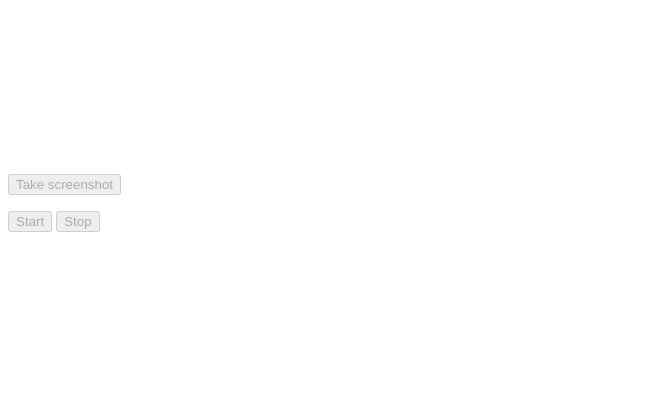
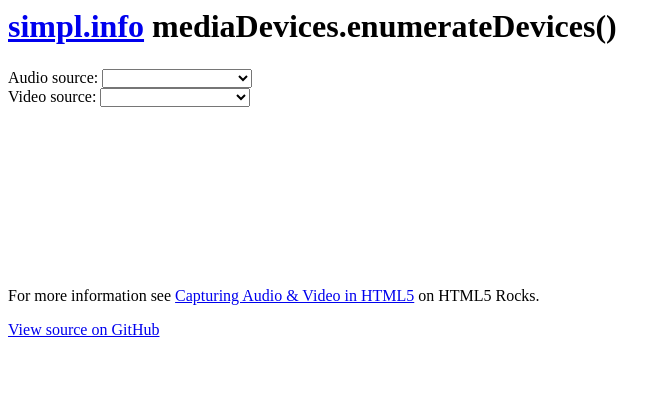
Before and after one commit to alifrio75/webcam-test-mobile, a plain HTML site: page index.html in a window 1280 px wide. Shown: the whole page, without its empty margins (0-671 px from the left). Drawn offline with Linux system fonts and the light colour scheme.

Commit message:
Update index.html

```diff
--- a/index.html
+++ b/index.html
@@ -1,10 +1,88 @@
+<!DOCTYPE html>
 
-<p><video id="video" autoplay="autoplay"></video></p>
-<p><input type="button" id="buttonSnap" value="Take screenshot" disabled="disabled" onclick="snapshot()" /></p>
-<p>
-<input type="button" id="buttonStart" value="Start" disabled="disabled" onclick="start()" />
-<input type="button" id="buttonStop" value="Stop" disabled="disabled" onclick="stop()" />
-</p>
-<p><canvas id="canvas"></canvas></p>
+<!--
+Copyright 2017 Google Inc.
+Licensed under the Apache License, Version 2.0 (the "License");
+you may not use this file except in compliance with the License.
+You may obtain a copy of the License at
+    http://www.apache.org/licenses/LICENSE-2.0
+Unless required by applicable law or agreed to in writing, software
+distributed under the License is distributed on an "AS IS" BASIS,
+WITHOUT WARRANTIES OR CONDITIONS OF ANY KIND, either express or implied.
+See the License for the specific language governing permissions and
+limitations under the License.
+-->
 
-<script src="/js.js"></script>
+<html lang="en">
+<head>
+
+<script>
+//  philipwalton.com/articles/the-google-analytics-setup-i-use-on-every-site-i-build
+window.ga = window.ga || function() {
+  (ga.q = ga.q || []).push(arguments);
+};
+ga('create', 'UA-33848682-1', 'auto');
+ga('set', 'transport', 'beacon');
+ga('send', 'pageview');
+</script>
+<script async src="https://www.google-analytics.com/analytics.js"></script>
+
+<meta charset="utf-8">
+<meta name="description" content="Simplest possible examples of HTML, CSS and JavaScript.">
+<meta name="author" content="//samdutton.com">
+<meta name="viewport" content="width=device-width, initial-scale=1">
+<meta itemprop="name" content="simpl.info: simplest possible examples of HTML, CSS and JavaScript">
+<meta itemprop="image" content="/images/icons/icon192.png">
+<meta id="theme-color" name="theme-color" content="#fff">
+
+<link rel="icon" href="/images/icons/icon192.png">
+
+<base target="_blank">
+
+
+<title>mediaDevices.enumerateDevices()</title>
+
+<link rel="stylesheet" href="../../css/main.css">
+
+<style>
+h1 {
+  margin: 0 0 24px 0;
+}
+select {
+  width: 150px;
+}
+video {
+  margin: 10px 0 0 0;
+}
+</style>
+
+</head>
+
+<body>
+
+<div id="container">
+
+  <h1><a href="../../index.html" title="simpl.info home page">simpl.info</a> mediaDevices.<wbr>enumerateDevices()</h1>
+
+  <div class="select">
+    <label for="audioSource">Audio source: </label><select id="audioSource"></select>
+  </div>
+
+  <div class="select">
+    <label for="videoSource">Video source: </label><select id="videoSource"></select>
+  </div>
+
+  <video autoplay muted playsinline></video>
+
+  <script async src="js/main.js"></script>
+
+  <p>For more information see <a href="https://www.html5rocks.com/en/tutorials/getusermedia/intro/" title="Media capture article by Eric Bidelman on HTML5 Rocks">Capturing Audio &amp; Video in HTML5</a> on HTML5 Rocks.</p>
+
+<a href="https://github.com/samdutton/simpl/blob/gh-pages/getusermedia/sources/js/main.js" title="View source for this page on GitHub" id="viewSource">View source on GitHub</a>
+
+</div>
+
+<script src="../../js/lib/ga.js"></script>
+
+</body>
+</html>
```
